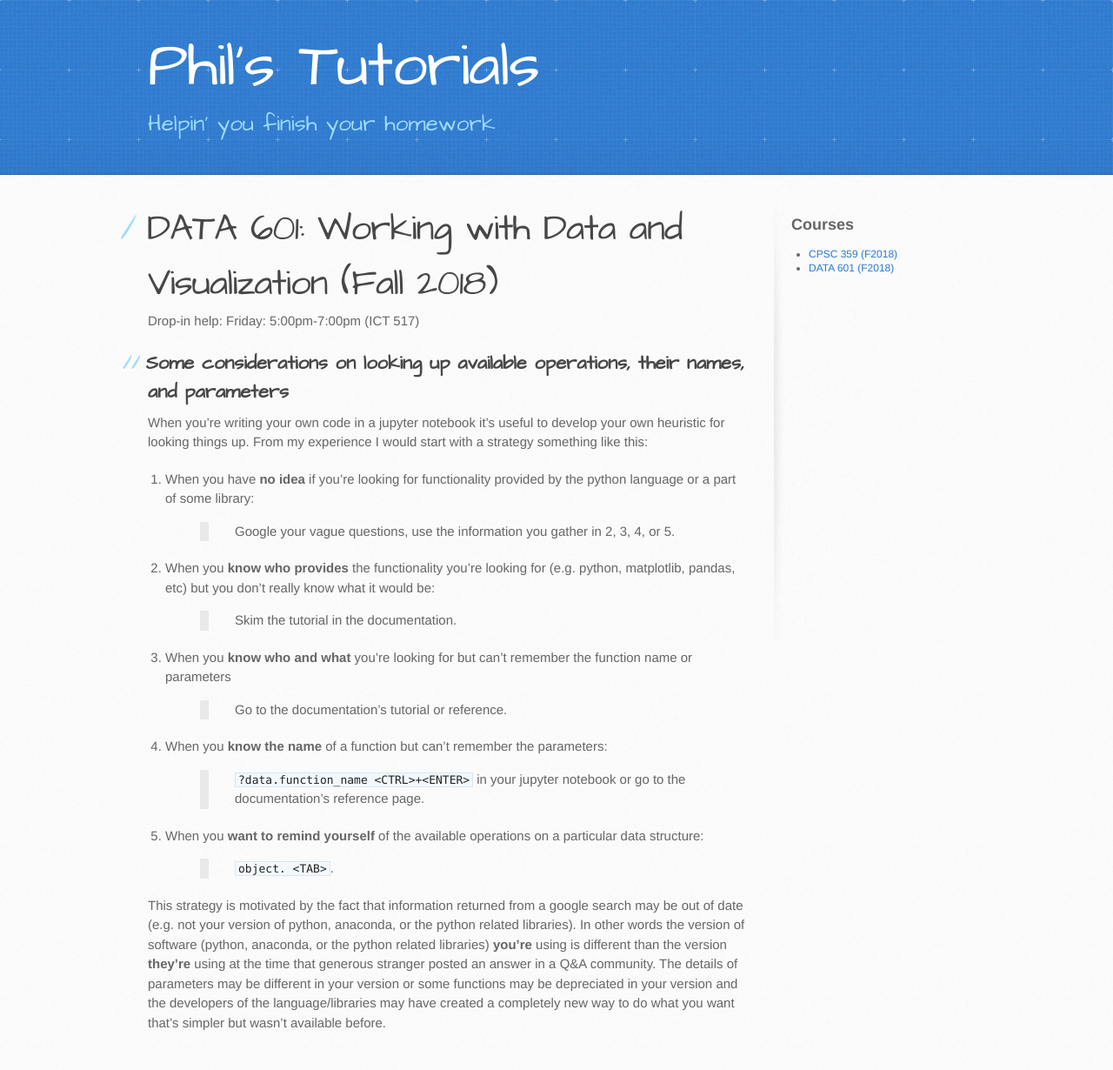
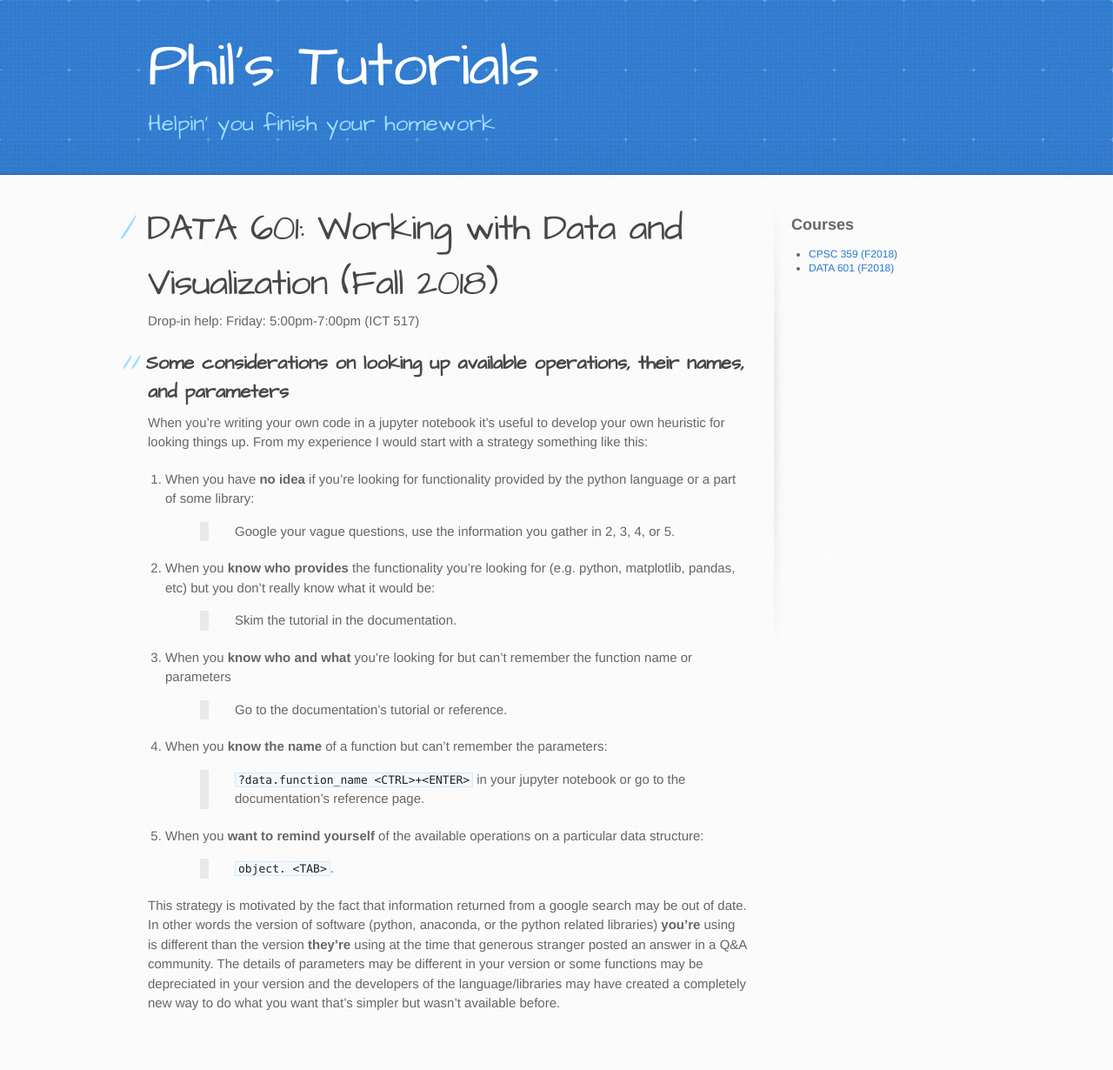
Before and after one commit to philstutorials/philstutorials.github.io, a Jekyll site: the page built from DATA601.md, in a window 1280 px wide. Shown: the whole page at 87% size. Built offline with Jekyll 4.4.1, drawn with Linux system fonts in a browser that asks for light colours; our own code applies the rules of GitHub Pages for plain Markdown files; after the commit the page ends 1207 px from its top, so only the background shows below that.

Commit message:
Update DATA601.md

```diff
--- a/DATA601.md
+++ b/DATA601.md
@@ -26,6 +26,6 @@ When you're writing your own code in a jupyter notebook it's useful to develop y
   > `object. <TAB>`.
 
 
-This strategy is motivated by the fact that information returned from a google search may be out of date (e.g. not your version of python, anaconda, or the python related libraries).
+This strategy is motivated by the fact that information returned from a google search may be out of date.
 In other words the version of software (python, anaconda, or the python related libraries) **you're** using is different than the version **they're** using at the time that generous stranger posted an answer in a Q&A community.
 The details of parameters may be different in your version or some functions may be depreciated in your version and the developers of the language/libraries may have created a completely new way to do what you want that's simpler but wasn't available before.
```
